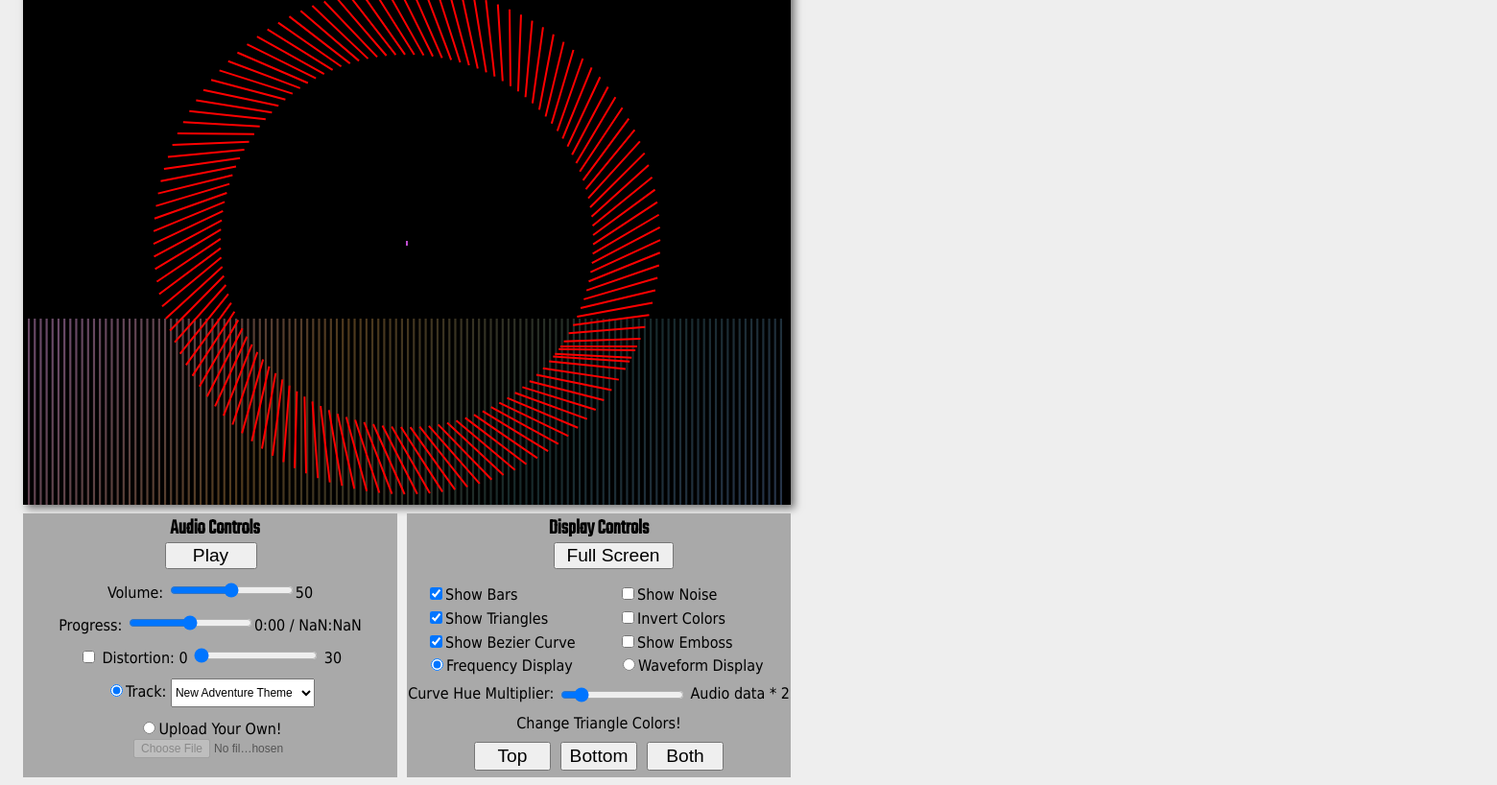
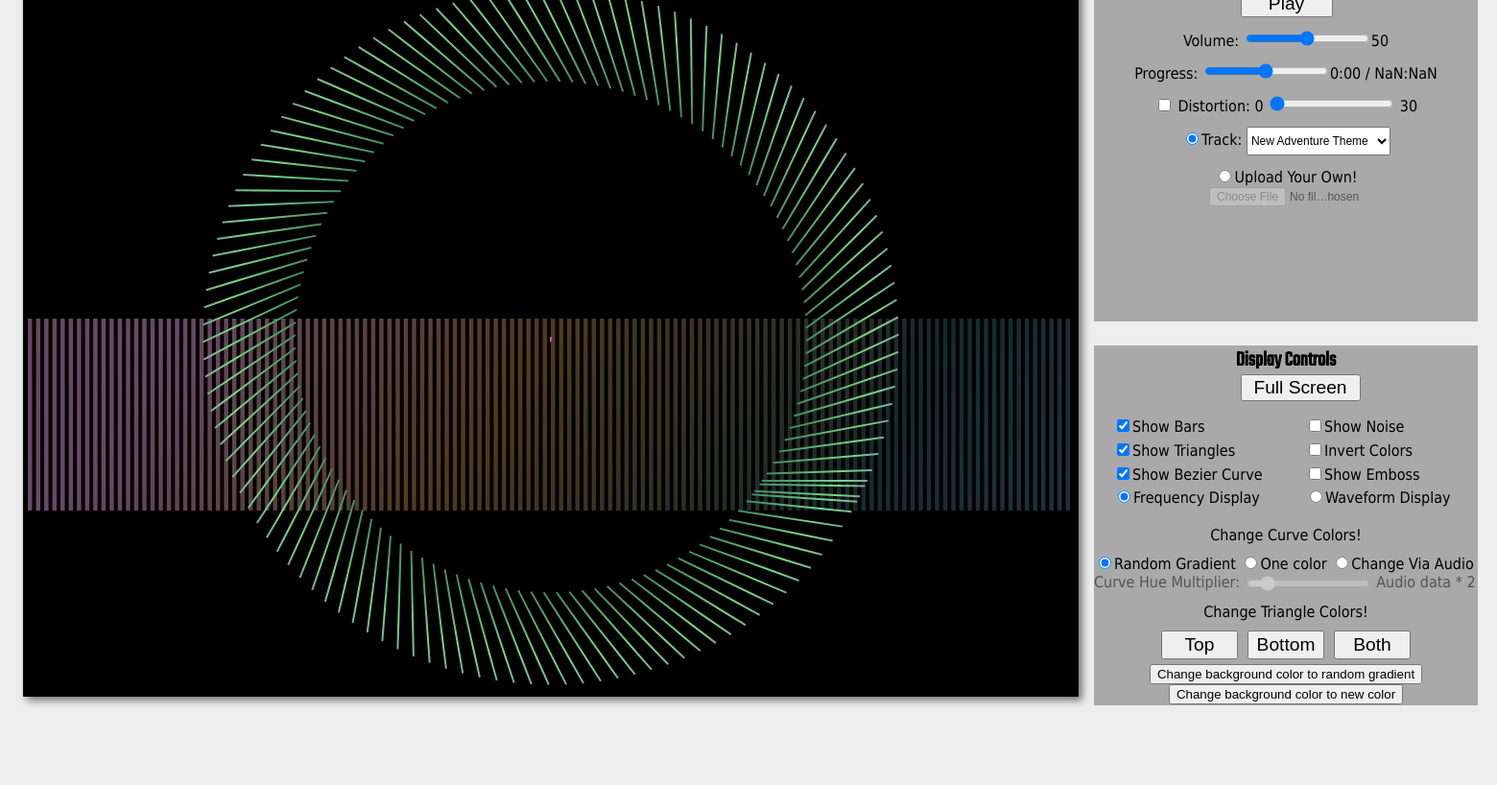
Before and after one commit to xxk3990/audio-visualizer, a plain HTML site: page index.html in a window 1280 px wide. Shown: the part 70-888 px from the top of the page at 96% size, 1560 px wide, since content can reach past the window. After the commit the page ends 838 px from the top, so only its background shows below. Drawn offline with Linux system fonts and the light colour scheme; animation ran at ten frames a second.

Commit message:
added new features!!!

```diff
--- a/index.html
+++ b/index.html
@@ -15,7 +15,7 @@
         <h1>AUDIO VISUALIZER!</h1>
     </header>
     <main>
-        <canvas width="800" height="550"></canvas>
+        <canvas width="1100" height="750"></canvas>
         <div id="controls">
             <section id="audio-section">
                 <div class="ctrl-title">
@@ -28,9 +28,9 @@
                     <span>Progress: <input type="range" id="progressSlider" min="0" max="1" value="0" step="0.01"><span
                             id="progressLabel">???</span></span>
                     <span> <input type="checkbox" id="distortCB"> <label for="distortCB" id="distort-label"
-                            title = "Enable a distortion effect on the audio!">Distortion:</label> 0 <input type="range"
+                            title="Enable a distortion effect on the audio!">Distortion:</label> 0 <input type="range"
                             min="0" max="30" value="0" id="distSlider"
-                            title = "Adjust the distortion effect (enable to hear)!"> 30</span>
+                            title="Adjust the distortion effect (enable to hear)!"> 30</span>
                     <section id="track-section">
                         <input type="radio" name="track-or-upload" id="toggle-track" checked><label for="toggle-track"
                             id="track-label" title="Toggle track select mode!">Track:</label>
@@ -42,8 +42,7 @@
                     </section>
                     <span id="upload-wrapper"><input type="radio" name="track-or-upload" id="toggle-upload"><label
                             for="toggle-upload" id="upload-label" title="Toggle audio upload mode!">Upload Your
-                            Own!</label><br><input type="file" id="audio-upload" title="Upload your own!"
-                            disabled>
+                            Own!</label><br><input type="file" id="audio-upload" title="Upload your own!" disabled>
                     </span>
                     <!--starts disabled but becomes enabled in the js when you change to upload mode-->
                 </div>
@@ -73,8 +72,26 @@
                             title="Note: while waveform is active, the bars and curve decrease in opacity to avoid over-flashiness">Waveform
                             Display</label></li>
                 </ul>
-                <section id="shape-controls"> <!-- additional shape controls -->
+                <section id="shape-controls">
+                    <!-- additional shape controls -->
                     <section id="curve-hue-section">
+                        <h4 id="curveColorTitle">Change Curve Colors!</h4>
+                        <span id="curve-color-radios">
+                            <input type="radio" name="curve-colors" id="rand-gradient" checked class="curve-colors"
+                                title="note: switching between these will reset the color values"><label
+                                for="rand-gradient" id="rand-grade-label" class="curve-colors"
+                                title="note: switching between these will reset the color values">Random
+                                Gradient</label>
+                            <input type="radio" name="curve-colors" id="one-curve-color" class="curve-colors"
+                                title="note: switching between these will reset the color values"><label
+                                for="one-curve-color" id='one-curve-color-label' class="curve-colors"
+                                title="note: switching between these will reset the color values">One color </label>
+                            <input type="radio" name="curve-colors" id="normal-mode" class="curve-colors"
+                                title="note: switching between these will reset the color values"><label
+                                for="normal-mode" id="normal-mode-label" class="curve-colors"
+                                title="note: switching between these will reset the color values">Change Via Audio
+                            </label>
+                        </span>
                         <span id="curveHueTitle">Curve Hue Multiplier:</span>
                         <input type="range" id="curveSlider" min="1" max="9" value="2" step="1"
                             title="Change number multiplied by the audio data to change the curve hue value!">
@@ -88,6 +105,10 @@
                             <button type="button" id="bothColors" class="tri-color-btn">Both</button>
                         </span>
                     </section>
+                    <section id="change-background">
+                        <button id="background-btn-rand-grade">Change background color to random gradient</button>
+                        <button id="background-btn-one-color">Change background color to new color </button>
+                    </section>
                 </section>
             </section>
         </div>
--- a/src/main.js
+++ b/src/main.js
@@ -42,12 +42,21 @@ let triTopColorButton = document.querySelector("#topColor");
 let triBottomColorButton = document.querySelector("#bottomColor");
 let bothTriColorsButton = document.querySelector("#bothColors");
 let triColorTitle = document.querySelector("#triangleColorTitle");
-
+let bgbtn = document.querySelector("#background-btn");
+let randCurveGrade = document.querySelector("#rand-gradient");
+let oneCurveColor = document.querySelector("#one-curve-color");
+let audioCurveColor = document.querySelector("#normal-mode")
+let audioCurveLabel = document.querySelector("#normal-mode-label");
+let randGradeCurveLabel = document.querySelector("#rand-grade-label");
+let oneCurveColorLabel = document.querySelector("#one-curve-color-label");
+let bgColorRandGrade = document.querySelector("#background-btn-rand-grade");
+let bgColorSingleColor = document.querySelector("#background-btn-one-color");
 
 function init() {
     audio.setupWebaudio(DEFAULTS.sound1);
     let canvasElement = document.querySelector("canvas"); // hookup <canvas> element
-    canvas.setupCanvas(canvasElement, audio.analyserNode, freqRadio, waveRadio, curveHueSlider, curveHueLabel, triTopColorButton, triBottomColorButton, bothTriColorsButton);
+    canvas.setupCanvas(canvasElement, audio.analyserNode, freqRadio, waveRadio, curveHueSlider, curveHueLabel, triTopColorButton, triBottomColorButton, bothTriColorsButton, bgbtn,
+        randCurveGrade, audioCurveColor, oneCurveColor, bgColorRandGrade, bgColorSingleColor);
     setupUI(canvasElement);
     progSlider.value = audio.element.currentTime / audio.element.duration;
     progSlider.oninput = () => { //allow user to change point in song
@@ -139,11 +148,36 @@ function loop() {
         curveHueLabel.style.opacity = "0.5";
         curveHueTitle.style.opacity = "0.5";
         curveHueSlider.style.cursor = "default"; //remove click cursor to avoid confusion
+        randCurveGrade.setAttribute("disabled", true);
+        audioCurveColor.setAttribute('disabled', true);
+        oneCurveColor.setAttribute('disabled', true);
+        randGradeCurveLabel.style.opacity = '0.5';
+        audioCurveLabel.style.opacity = '0.5';
+        oneCurveColorLabel.style.opacity = '0.5';
+
     } else {
-        curveHueSlider.removeAttribute("disabled"); //restore if checked
-        curveHueLabel.style.opacity = "1";
-        curveHueTitle.style.opacity = "1";
-        curveHueSlider.style.cursor = "pointer";
+        if (audioCurveColor.checked) {
+            curveHueSlider.removeAttribute("disabled"); //disable hue multiplier slider if bezier cb is unchecked and audio curve color is unchecked
+            //set text on either side of slider to 0.5 opacity, will happen by default for slider when disabled
+            curveHueLabel.style.opacity = "1.0";
+            curveHueTitle.style.opacity = "1.0";
+            curveHueSlider.style.cursor = "pointer";
+        } else {
+            curveHueSlider.setAttribute("disabled", true); //disable hue multiplier slider if bezier cb is unchecked
+            //set text on either side of slider to 0.5 opacity, will happen by default for slider when disabled
+            curveHueLabel.style.opacity = "0.5";
+            curveHueTitle.style.opacity = "0.5";
+            curveHueSlider.style.cursor = "default"; //remove click cursor to avoid confusion
+        }
+        randCurveGrade.removeAttribute("disabled");
+        audioCurveColor.removeAttribute('disabled');
+        oneCurveColor.removeAttribute('disabled');
+        randGradeCurveLabel.removeAttribute('disabled');
+        audioCurveLabel.removeAttribute('disabled');
+        oneCurveColorLabel.removeAttribute('disabled');
+        randGradeCurveLabel.style.opacity = '1';
+        audioCurveLabel.style.opacity = '1';
+        oneCurveColorLabel.style.opacity = '1';
     }
     if (triCheck.checked == false) {
         triTopColorButton.setAttribute("disabled", true); //disable tri color buttons if tri cb is unchecked
--- a/src/utils.js
+++ b/src/utils.js
@@ -40,7 +40,7 @@ const getRandomGradient = (ctx, canvasWidth, canvasHeight) => {
    grade.addColorStop(.5, midColor);
    grade.addColorStop(.75, stop3);
    grade.addColorStop(1, endColor);
-    return grade;
+   return grade;
 };
 
 
--- a/src/visualizer.js
+++ b/src/visualizer.js
@@ -10,7 +10,8 @@
 import * as utils from './utils.js';
 
 let ctx, canvasWidth, canvasHeight, gradient, analyserNode, audioData,
-    freqRad, waveRad, topTriColor, bottomTriColor, curveHueSlider, curveHueLabel, topTriButton, bottomTriButton, bothTriangleColors;
+    freqRad, waveRad, topTriColor, bottomTriColor, curveHueSlider, curveHueLabel, topTriButton, bottomTriButton, bothTriangleColors, bgColor, curveColor,
+    randGradeRad, audioCurveColorRad, oneCurveColorRad, oneColorBgBtn, randGradeBgBtn;
 
 const displays = { //display options
     showFreq: true,
@@ -18,7 +19,8 @@ const displays = { //display options
 }
 
 
-function setupCanvas(canvasElement, analyserNodeRef, freqRadio, waveRadio, curveSlider, curveLabel, triTopColorButton, triBottomColorButton, bothTriColors) {
+function setupCanvas(canvasElement, analyserNodeRef, freqRadio, waveRadio, curveSlider, curveLabel, triTopColorButton, triBottomColorButton, bothTriColors, bgbtn,
+    randGradeRadio, audioCurveColorRadio, oneCurveColorRadio, randGradeBG, singleBGColorBtn) {
     // create drawing context
     ctx = canvasElement.getContext("2d");
     canvasWidth = canvasElement.width;
@@ -31,10 +33,18 @@ function setupCanvas(canvasElement, analyserNodeRef, freqRadio, waveRadio, curve
     topTriButton = triTopColorButton;
     bottomTriButton = triBottomColorButton;
     bothTriangleColors = bothTriColors;
+    //bgBtn = bgbtn;
+    randGradeRad = randGradeRadio;
+    audioCurveColorRad = audioCurveColorRadio;
+    oneCurveColorRad = oneCurveColorRadio;
+    oneColorBgBtn = singleBGColorBtn;
+    randGradeBgBtn = randGradeBG;
+
     //changed gradient to use the same random gradient function I created in my project 1
     gradient = utils.getRandomGradient(ctx, canvasWidth, canvasHeight);
     topTriColor = utils.getRandomColor(); //set color of top triangle
     bottomTriColor = utils.getRandomColor(); //set color of bottom triangle
+    curveColor = utils.getRandomGradient(ctx, canvasWidth, canvasHeight);
     // keep a reference to the analyser node
     analyserNode = analyserNodeRef;
     // this is the array where the analyser data will be stored
@@ -57,6 +67,24 @@ function setupCanvas(canvasElement, analyserNodeRef, freqRadio, waveRadio, curve
         topTriColor = utils.getRandomColor();
         bottomTriColor = utils.getRandomColor();
     }
+    oneColorBgBtn.onclick = () => {
+        bgColor = utils.getRandomColor();
+    }
+    randGradeBgBtn.onclick = () => {
+        bgColor = utils.getRandomGradient(ctx, canvasWidth, canvasHeight);
+    }
+    randGradeRad.onchange = () => {
+        curveColor = utils.getRandomGradient(ctx, canvasWidth, canvasHeight);
+    }
+    oneCurveColorRad.onchange = () => {
+        curveColor = utils.getRandomColor();
+    }
+    // audioCurveColorRad.onchange = () => {
+    //     for(let i = 0; i < audioData.length; i++) {
+    //         curveColor = `hsl(${audioData[i] * curveHueSlider.value},100%, 50%)`;
+    //         console.log(curveColor);
+    //     }
+    // }
 
 }
 
@@ -79,7 +107,7 @@ function draw(params = {}) {
 
     // 2 - draw background
     ctx.save();
-    ctx.fillStyle = "black";
+    ctx.fillStyle = bgColor;
     ctx.fillRect(0, 0, canvasWidth, canvasHeight);
     ctx.restore();
 
@@ -153,8 +181,12 @@ function draw(params = {}) {
         for (let i = 0; i < audioData.length; i++) {
             ctx.save();
             //change stroke color based on audio and have the hue multiplier change based on the bezier slider value
-            ctx.strokeStyle = `hsl(${audioData[i] * curveHueSlider.value},100%, 50%)`;
-            curveHueLabel.innerHTML = "Audio data * " + curveHueSlider.value;
+            if(audioCurveColorRad.checked) {
+                ctx.strokeStyle = `hsl(${audioData[i] * curveHueSlider.value},100%, 50%)`;
+            } else {
+                ctx.strokeStyle = curveColor;
+            }
+            curveHueLabel.textContent = "Audio data * " + curveHueSlider.value;
             ctx.scale(.2, .2); //rotate the curve
             ctx.rotate(rotate);
             ctx.lineWidth = 10;
--- a/styles/styles.css
+++ b/styles/styles.css
@@ -4,7 +4,7 @@ body {
 }
 
 #project-title {
-    width: 800px;
+    width: 1100px;
     height: 10px;
     text-align: center;
     font-family: "Teko", sans-serif;
@@ -23,13 +23,16 @@ canvas {
     box-shadow: 4px 4px 8px rgba(0, 0, 0, 0.5);
     background: #fafafa;
 }
-
+main {
+    display: grid;
+    grid-template-columns: 1fr 1fr;
+}
 #controls {
     margin-left: 1rem;
     display: grid;
     /* overall grid layout for both sections of controls */
-    grid-template-columns: 400px 400px;
-    grid-template-rows: 1fr;
+    grid-template-columns: 1fr;
+    grid-template-rows: 400px 400px;
 }
 
 .ctrl-title {
@@ -39,7 +42,8 @@ canvas {
 }
 
 .ctrl-title h4 {
-    font-family: 'Teko', sans-serif; /* embedded font */
+    font-family: 'Teko', sans-serif;
+    /* embedded font */
     font-size: 22px;
     margin-top: 0;
     text-align: center;
@@ -71,8 +75,10 @@ button[data-playing="no"]:after {
     content: "Play";
     cursor: pointer;
 }
-input[type = "range"] {
-    cursor: pointer; /* all sliders have click cursor */
+
+input[type="range"] {
+    cursor: pointer;
+    /* all sliders have click cursor */
 }
 
 #volumeLabel,
@@ -84,8 +90,9 @@ input[type = "range"] {
     grid-column: 1/span 1;
     grid-row: 1/span 1;
     background-color: darkgray;
-    height: 275px;
+    height: 375px;
     margin-right: 10px;
+    max-width: 400px;
 }
 
 #audio-controls {
@@ -97,7 +104,8 @@ input[type = "range"] {
 #audio-controls span,
 #audio-controls label,
 #track-section {
-    padding-top: 12px; /* some spacing between the audio controls */
+    padding-top: 12px;
+    /* some spacing between the audio controls */
 }
 
 #trackSelect {
@@ -105,7 +113,8 @@ input[type = "range"] {
     width: 150px;
     font-size: 12px;
     cursor: pointer;
-    outline: none; /* removes annoying highlight around the shape */
+    outline: none;
+    /* removes annoying highlight around the shape */
 }
 
 #track-label,
@@ -126,14 +135,15 @@ input[type = "range"] {
 }
 
 #display-section {
-    grid-column: 2/span 1;
-    grid-row: 1/span 1;
+    grid-column: 1/span 1;
+    grid-row: 2/span 1;
     display: flex;
     flex-direction: column;
     align-items: center;
-    height: 275px;
+    height: 375px;
     margin-bottom: 0;
     background-color: darkgray;
+    max-width: 400px;
 }
 
 #fsButton {
@@ -147,8 +157,10 @@ input[type = "range"] {
     grid-column: 2/span 1;
     grid-row: 1/span 1;
     list-style-type: none;
-    display: grid; /* grid layout for list of checkboxes and the two radio buttons */
-    grid-template-columns: 200px 200px; /* half the 400px total */
+    display: grid;
+    /* grid layout for list of checkboxes and the two radio buttons */
+    grid-template-columns: 200px 200px;
+    /* half the 400px total */
     grid-template-rows: 1fr 1fr 1fr 1fr;
     grid-column-gap: 0;
     grid-row-gap: .3rem;
@@ -222,7 +234,8 @@ input[type = "range"] {
     justify-content: center;
 }
 
-#triangleColorTitle {
+#triangleColorTitle,
+#curveColorTitle {
     text-align: center;
     margin-top: 10px;
     width: 100%;
@@ -235,6 +248,9 @@ input[type = "range"] {
     width: 5rem;
     height: 30px;
     font-size: 1.2rem;
+    cursor: pointer;
+}
+.curve-colors {
     cursor: pointer;
 }
 
@@ -250,3 +266,9 @@ input[type = "range"] {
 #bothColors {
     margin-left: 5px;
 }
+#change-background {
+    display: flex;
+    flex-direction: column;
+    align-items: center;
+    margin-top: 5px;
+}
```
Also changed, not shown: A-V-Canvas.png (added), A-V-Square.png (added), 1 other file.
